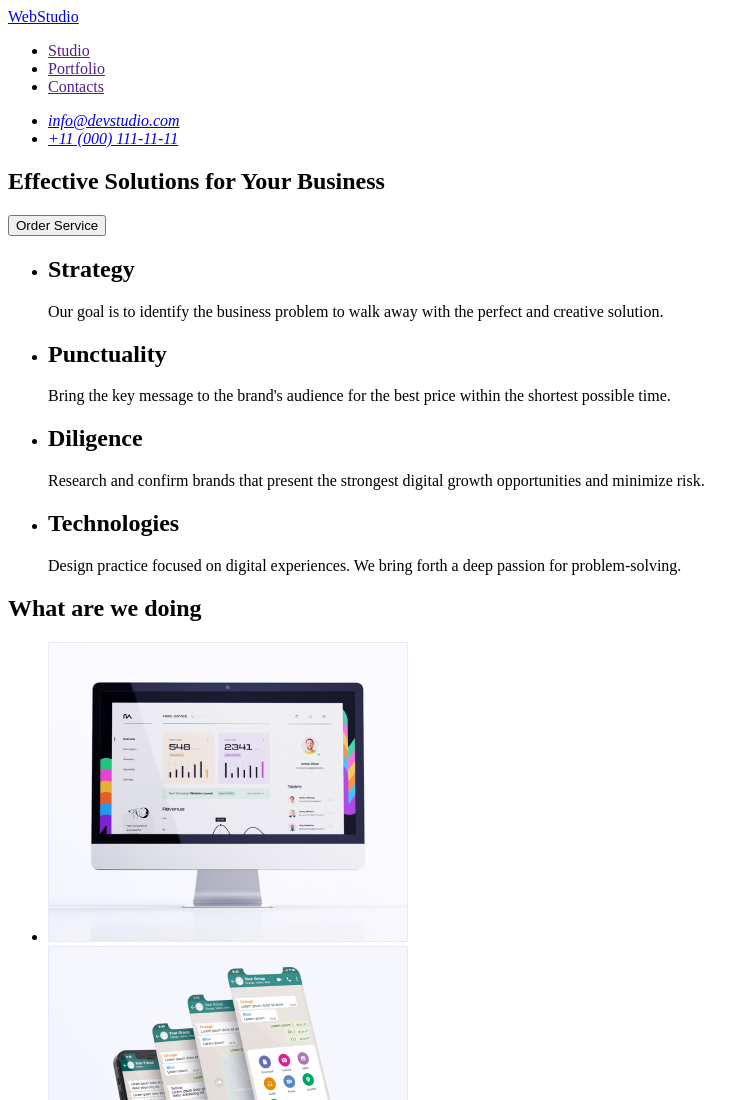
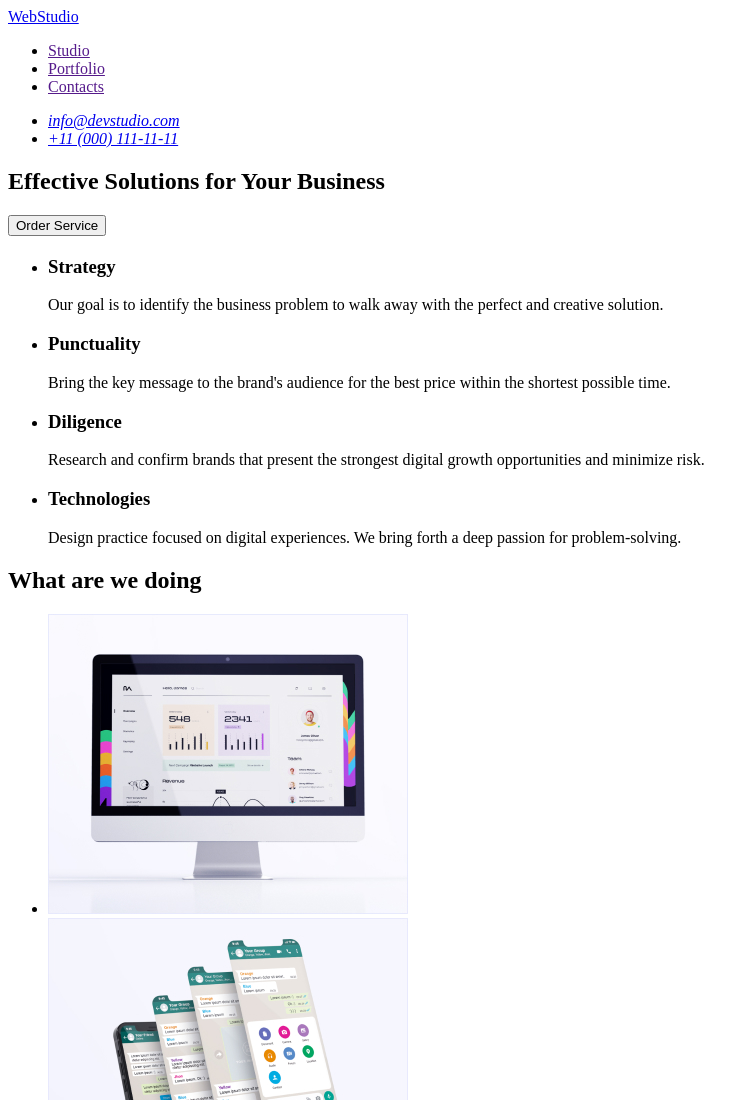
Before and after one commit to HalynaUser555/Tutorial, a plain HTML site: page index.html in a window 1280 px wide. Shown: the top 1100 px of the page, without its empty margins (0-754 px from the left). Drawn offline with Linux system fonts and the light colour scheme.

Commit message:
Update index.html

```diff
--- a/index.html
+++ b/index.html
@@ -29,29 +29,30 @@
         <button type="button">Order Service</button>
       </section>
       <section>
+        <h2></h2>
         <ul><li>
-        <h2>Strategy</h2>
+        <h3>Strategy</h3>
             <p>
               Our goal is to identify the business problem to walk away with the
               perfect and creative solution.
             </p>
           </li>
           <li>
-        <h2>Punctuality</h2>
+        <h3>Punctuality</h3>
             <p>
               Bring the key message to the brand's audience for the best price
               within the shortest possible time.
             </p>
           </li>
         <li>
-        <h2>Diligence</h2>
+        <h3>Diligence</h3>
             <p>
               Research and confirm brands that present the strongest digital
               growth opportunities and minimize risk.
             </p>
           </li>
           <li>
-        <h2>Technologies</h2>
+        <h3>Technologies</h3>
             <p>
               Design practice focused on digital experiences. We bring forth a
               deep passion for problem-solving.
```
